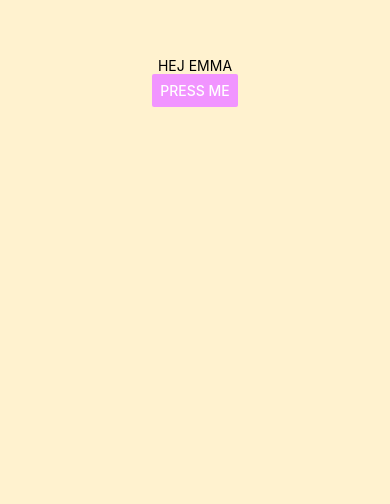
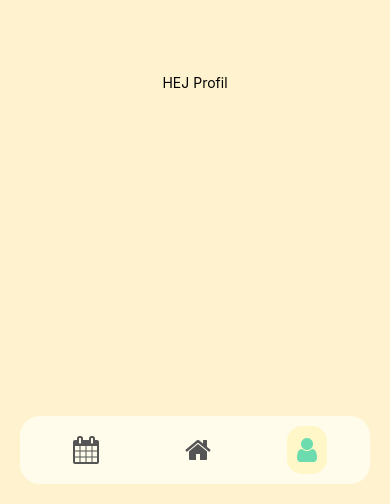
Before and after one commit to hannawerre/EcoHabitTracker, a React Native app: screen /Profile in a window 390 px wide. Before the commit this address had no page. Shown: the part 340-844 px from the top of the page. Built offline with nearby package versions, Linux system fonts and the light colour scheme.

Commit message:
navbar implementerad på alla screens samt i App.js

```diff
--- a/App.js
+++ b/App.js
@@ -3,6 +3,8 @@ import {NavigationContainer} from '@react-navigation/native';
 import {createNativeStackNavigator} from '@react-navigation/native-stack';
 import HomeScreen from './app/Screens/HomeScreen'
 import TransportScreen from './app/Screens/TransportScreen'
+import ProfileScreen from './app/Screens/ProfileScreen';
+import CalendarScreen from './app/Screens/CalendarScreen';
 
 const Stack = createNativeStackNavigator();
 
@@ -13,13 +15,43 @@ const MyStack = () => {
         <Stack.Screen
           name="Home"
           component={HomeScreen}
-          options={{ headerShown: false }}
+          options={({ navigation }) => {
+            // Hämta den senaste skärmen som användaren var på
+            const lastRoute = navigation.getState().routes[navigation.getState().index - 1];
+
+            let animation = 'default'; // Standard animation
+            if (lastRoute && lastRoute.name === 'Profile') {
+              animation = 'slide_from_left'; // Kommer från Profile, glid från vänster
+            } else if (lastRoute && lastRoute.name === 'Calendar') {
+              animation = 'slide_from_right'; // Kommer från Calendar, glid från höger
+            }
+
+            return {
+              headerShown: false,
+              animation: animation, //baserat på den senaste skärmen
+            };
+          }}
           />
         <Stack.Screen
           name="Transport"
           component={TransportScreen}
           options={{ headerShown: false }}
           />
+        <Stack.Screen
+          name="Profile"
+          component={ProfileScreen}
+          options={{ headerShown: false,
+            animation: 'slide_from_right',
+          }}
+          />
+        <Stack.Screen
+          name="Calendar"
+          component={CalendarScreen}
+          options={{ headerShown: false,
+            animation: 'slide_from_left',
+           }}
+          />
+        {/* Add more screens here */}
       </Stack.Navigator>
     </NavigationContainer>
   );
--- a/app.json
+++ b/app.json
@@ -4,11 +4,11 @@
     "slug": "TesterOne",
     "version": "1.0.0",
     "orientation": "portrait",
-    "icon": "./assets/icon.png",
+    "icon": "./app/assets/icon.png",
     "userInterfaceStyle": "light",
     "newArchEnabled": true,
     "splash": {
-      "image": "./assets/splash-icon.png",
+      "image": "./app/assets/splash-icon.png",
       "resizeMode": "contain",
       "backgroundColor": "#ffffff"
     },
@@ -17,7 +17,7 @@
     },
     "android": {
       "adaptiveIcon": {
-        "foregroundImage": "./assets/adaptive-icon.png",
+        "foregroundImage": "./app/assets/adaptive-icon.png",
         "backgroundColor": "#ffffff"
       }
     },
--- a/app/Screens/CalendarScreen.js
+++ b/app/Screens/CalendarScreen.js
@@ -0,0 +1,16 @@
+import { Text, View, Button } from 'react-native';
+import { useNavigation } from '@react-navigation/native';
+import mainStyles from '../MainStyle';
+import BottomNavBar from '../components/NavigationBar';
+
+export default function HomeScreen() {
+    const navigation = useNavigation();
+
+    return (
+        <View style={mainStyles.container}>
+            <Text> HEJ CalendarScreen </Text>
+            {/* Implementerar navbar */}
+            <BottomNavBar active="Calendar" />
+        </View>
+    );
+}
--- a/app/Screens/HomeScreen.js
+++ b/app/Screens/HomeScreen.js
@@ -1,6 +1,7 @@
 import { Text, View, Button} from 'react-native';
 import { useNavigation } from '@react-navigation/native';
 import mainStyles from '../MainStyle';
+import BottomNavBar from '../components/NavigationBar';
 
 export default function HomeScreen() {
     const navigation = useNavigation();
@@ -14,6 +15,8 @@ export default function HomeScreen() {
           onPress={() => {navigation.navigate('Transport');
           }}
         />
+        {/* Implementerar navbar */}
+         <BottomNavBar active="Home" />
         </View>
     );
 }
--- a/app/Screens/ProfileScreen.js
+++ b/app/Screens/ProfileScreen.js
@@ -0,0 +1,16 @@
+import { Text, View, Button} from 'react-native';
+import { useNavigation } from '@react-navigation/native';
+import mainStyles from '../MainStyle';
+import BottomNavBar from '../components/NavigationBar';
+
+export default function HomeScreen() {
+    const navigation = useNavigation();
+
+    return (
+        <View style={mainStyles.container}>
+            <Text> HEJ Profil </Text>
+            {/* Implementerar navbar */}
+            <BottomNavBar active="Profile" />
+        </View>
+    );
+}
--- a/app/components/NavigationBar.js
+++ b/app/components/NavigationBar.js
@@ -0,0 +1,68 @@
+import React, { act } from 'react';
+import { View, TouchableOpacity, StyleSheet } from 'react-native';
+import { FontAwesome } from '@expo/vector-icons';
+import { useNavigation } from '@react-navigation/native';
+
+export default function BottomNavBar({ active }) {
+// Import the useNavigation hook from React Navigation
+  const navigation = useNavigation();
+
+  return (
+    // Create a bottom navigation bar with three icons: Calendar, Home, and Profile
+    <View style={styles.container}>
+
+      <TouchableOpacity
+        // Navigate to the Calendar screen when the icon is pressed
+        onPress={() => navigation.navigate('Calendar')}
+
+        style={[styles.iconWrapper, active === 'Calendar' && styles.active]}>
+        {/* Use FontAwesome icon for Calendar and base color if active or not*/}
+        <FontAwesome name="calendar" size={28} color={active === 'Calendar' ? '#6cdbaeff' : "#555"}/>
+      </TouchableOpacity>
+
+      <TouchableOpacity
+        // Navigate to the Home screen when the icon is pressed
+        onPress={() => navigation.navigate('Home')}
+        style={[styles.iconWrapper, active === 'Home' && styles.active]}
+      >
+        {/* Use FontAwesome icon for Home and base color if active or not*/}
+        <FontAwesome name="home" size={28} color={active === 'Home' ? '#6cdbaeff' : "#555"}/>
+      </TouchableOpacity>
+
+      <TouchableOpacity
+        // Navigate to the Profile screen when the icon is pressed
+        onPress={() => navigation.navigate('Profile')}
+        style={[styles.iconWrapper, active === 'Profile' && styles.active]}
+      >
+        {/* Use FontAwesome icon for Profile and base color if active or not*/}
+        <FontAwesome name="user" size={28} color={active === 'Profile' ? '#6cdbaeff' : "#555"} />
+      </TouchableOpacity>
+    </View>
+  );
+}
+
+const styles = StyleSheet.create({
+    // StyleSheet for the Bottom Navigation Bar
+  container: {
+    flexDirection: 'row',
+    backgroundColor: '#FFFCEB',
+    borderRadius: 20,
+    padding: 10,
+    margin: 20,
+    justifyContent: 'space-around',
+    position: 'absolute',
+    bottom: 0,
+    left: 0,
+    right: 0,
+    elevation: 5,
+  },
+  // StyleSheet for the individual icon wrappers
+  iconWrapper: {
+    padding: 10,
+    borderRadius: 15,
+  },
+    // StyleSheet for the active icon
+  active: {
+    backgroundColor: '#fff7c8',
+  },
+});
```
